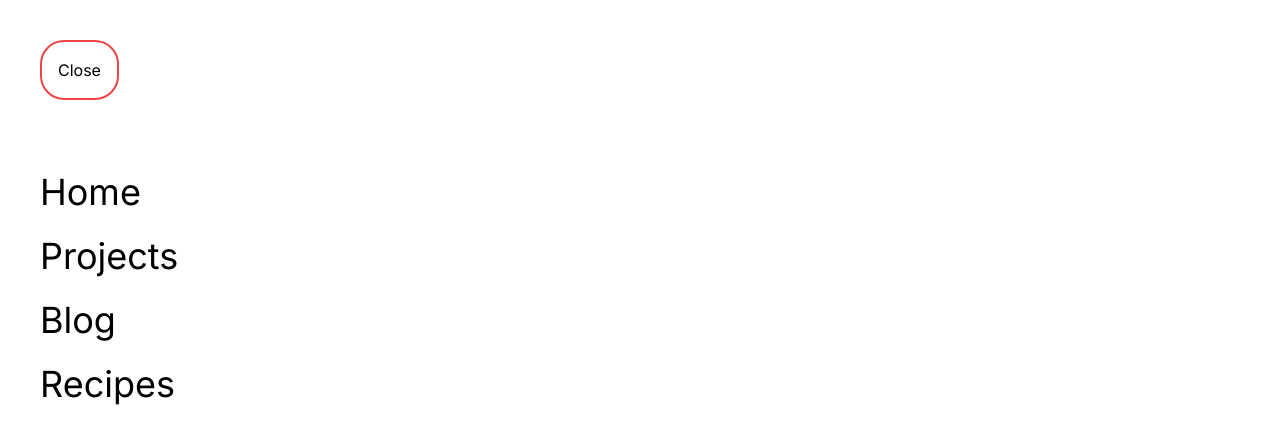
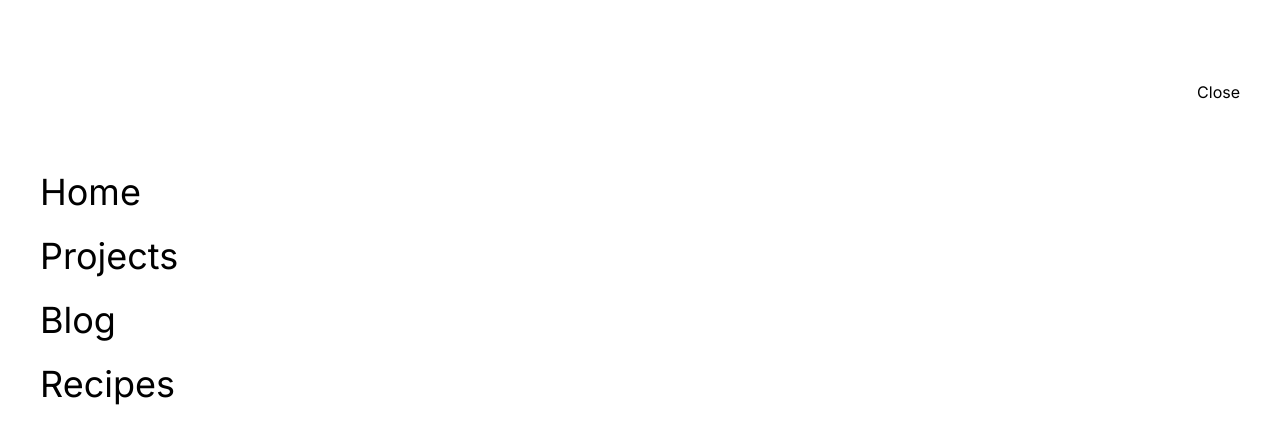
Before and after one commit to patelsaajan/menu-button, a Next.js app: page / in a window 1280 px wide. Both pictures are taken after a click on the button "Menu". Shown: the top 444 px of the page. Built offline with nearby package versions, Linux system fonts and the light colour scheme.

Commit message:
close button on menu

```diff
--- a/src/app/page.tsx
+++ b/src/app/page.tsx
@@ -16,9 +16,10 @@
     <>
       <ShowModal show={menuState} />
       <motion.button
-        className={`m-10 p-4 border-2 rounded-3xl z-50 fixed ${
-          menuState ? "border-red-500" : "border-sky-500"
-        }`}
+        // className={`m-10 p-4 border-2 rounded-3xl z-50 fixed ${
+        //   menuState ? "border-red-500" : "border-sky-500"
+        // }`}
+        className={`m-10 p-4 border-2 rounded-3xl fixed border-sky-500`}
         variants={buttonVariant}
         initial="hidden"
         animate="show"
@@ -41,7 +42,9 @@
           </motion.div>
         </div>
       </div>
-      <AnimatePresence>{menuState && <SideMenu />}</AnimatePresence>
+      <AnimatePresence>
+        {menuState && <SideMenu state={menuState} setState={setMenuState} />}
+      </AnimatePresence>
     </>
   );
 }
--- a/src/components/sideMenu.tsx
+++ b/src/components/sideMenu.tsx
@@ -18,8 +18,14 @@
   },
 };
 
-const SideMenu = () => {
+interface menuProps {
+  state: boolean;
+  setState: (currentState: boolean) => void;
+}
+
+const SideMenu = ({ state, setState }: menuProps) => {
   return (
+    <>
       <motion.div
         className="flex flex-col px-10 bg-white h-full w-full z-10 absolute top-0  "
         key={"sideMenu"}
@@ -28,6 +34,14 @@
         animate="show"
         exit="exit"
       >
+        <motion.button
+          className="flex absolute top-20 right-10"
+          onClick={() => {
+            setState(!state);
+          }}
+        >
+          Close
+        </motion.button>
         <div className="mt-40"></div>
         {menuItems.map((item) => (
           <button key={item} className="my-3 text-4xl text-left">
@@ -35,6 +49,7 @@
           </button>
         ))}
       </motion.div>
+    </>
   );
 };
 
```
Lines whose indentation alone changed are shown as unchanged.
